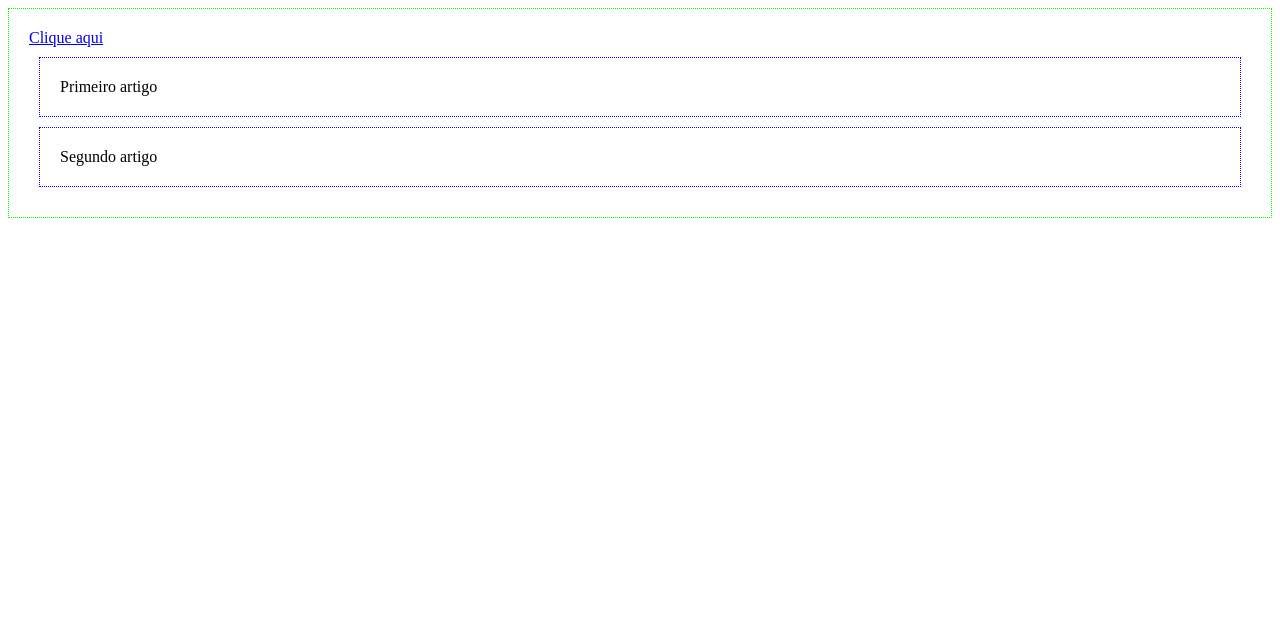
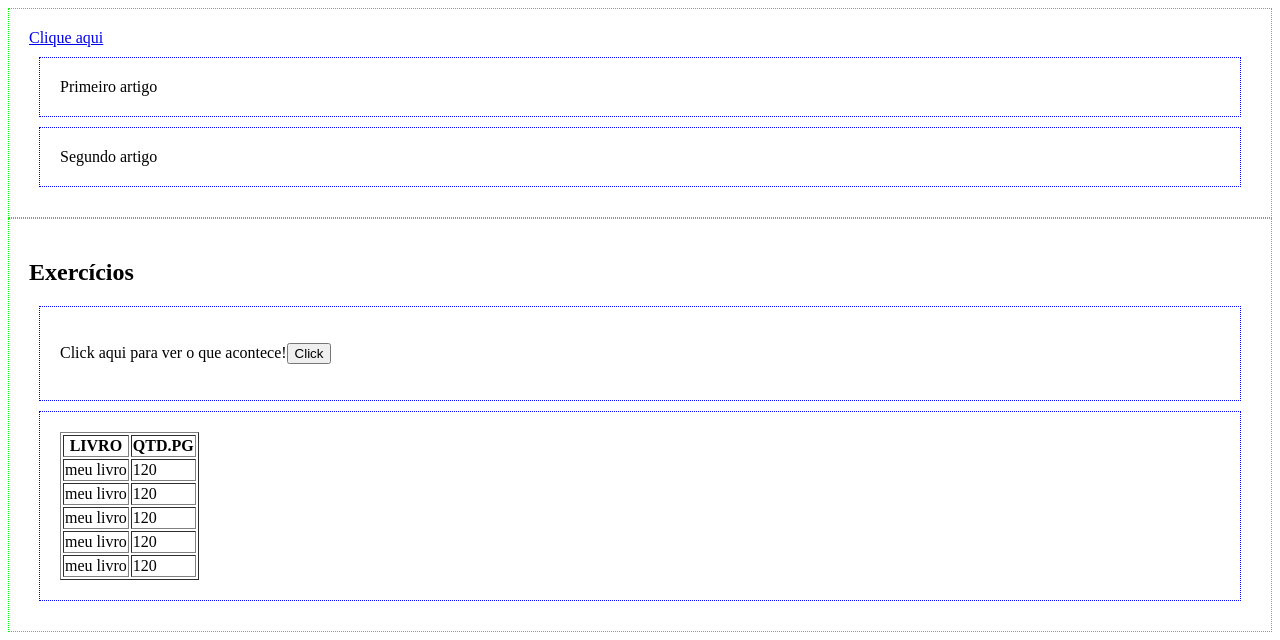
Before and after one commit to wladimirfalcao/tecnologia_web2, a plain HTML site: page index.html in a window 1280 px wide. Drawn offline with Linux system fonts and the light colour scheme.

Commit message:
exercicios

```diff
--- a/index.html
+++ b/index.html
@@ -51,7 +51,71 @@
 
       // document.getElementsByTagName('article')[1].appendChild(btn)
 
+
+	 function myClick(){
+		var p = document.getElementsByTagName('p')
+		//console.log(p[0])
+		p[0].innerText = "Conteudo copiado"
+		p[1].innerText = "Click aqui para ver o que acontece!"
+	  }
+
+	 function tabela(v){
+		var col = document.getElementsByClassName('col1')
+		var col2 = document.getElementsByClassName('col2')
+		for (var i= 0; i < col.length; i++){
+
+			if(v == 1){
+			col[i].style.backgroundColor = '#0000ff'
+			col2[i].style.backgroundColor = '#ffffff'
+			}
+			if(v == 2) {
+			col[i].style.backgroundColor = '#ffffff'
+			col2[i].style.backgroundColor = '#00ff00'
+			}
+		}
+   	}
     </script>
+
+	<section class="my">
+		<h1>Exercícios</h1>
+		<article class="my">
+			<p>Click aqui para ver o que acontece!<button onclick="myClick()">Click</button></p>
+			<p></p>
+		</article>
+		<article class="my">
+			<table border=1>
+				<thead>
+					<tr>
+						<th onclick='tabela(1)'>LIVRO</th>
+						<th onclick='tabela(2)'>QTD.PG</th>
+					</tr>
+				</thead>
+				<tbody>
+					<tr>
+						<td class='col1'>meu livro</td>
+						<td class='col2'>120</td>
+					</tr>
+					<tr>
+						<td class='col1'>meu livro</td>
+						<td class='col2'>120</td>
+					</tr>
+					<tr>
+						<td class='col1'>meu livro</td>
+						<td class='col2'>120</td>
+					</tr>
+					<tr>
+						<td class='col1'>meu livro</td>
+						<td class='col2'>120</td>
+					</tr>
+					<tr>
+						<td class='col1'>meu livro</td>
+						<td class='col2'>120</td>
+					</tr>
+
+				</tbody>
+			</table>
+		</article>
+	</section>
 
 </body>
 </html>
```
